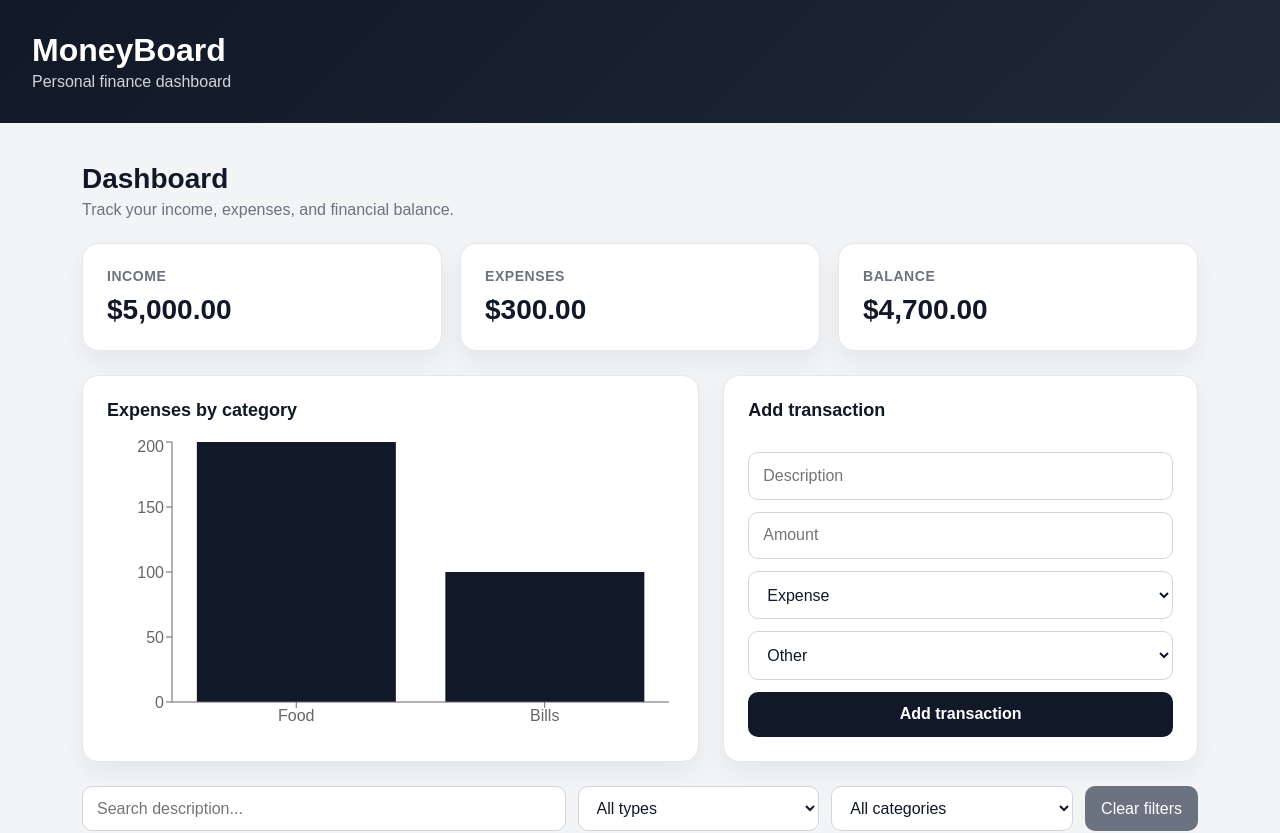
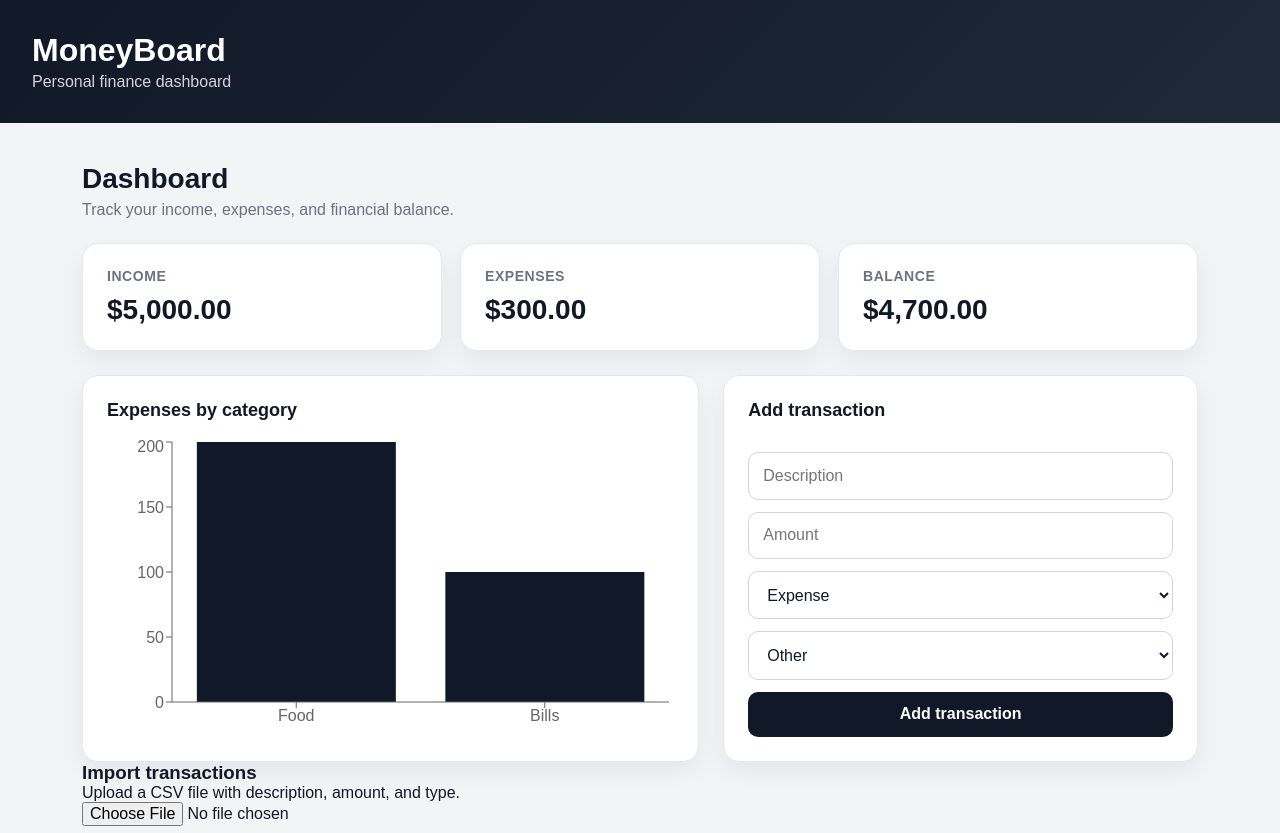
Before and after one commit to CaceresEly/MoneyBoard, a React (Vite) app: page / in a window 1280 px wide. Shown: the top 833 px of the page. Built offline with nearby package versions, Linux system fonts and the light colour scheme.

Commit message:
feat: import transactions from CSV file

```diff
--- a/src/pages/Dashboard.jsx
+++ b/src/pages/Dashboard.jsx
@@ -1,4 +1,5 @@
 import { useEffect, useState } from 'react'
+import CsvImporter from '../components/CsvImporter'
 import ExpenseChart from '../components/ExpenseChart'
 import Filters from '../components/Filters'
 import SummaryCard from '../components/SummaryCard'
@@ -26,6 +27,7 @@ function Dashboard() {
     localStorage.setItem('transactions', JSON.stringify(transactions))
   }, [transactions])
 
+  // 🔎 filtros
   const filteredTransactions = transactions.filter((transaction) => {
     const matchesType =
       selectedType === 'all' || transaction.type === selectedType
@@ -40,6 +42,7 @@ function Dashboard() {
     return matchesType && matchesCategory && matchesSearch
   })
 
+  // 💰 resumo
   const income = transactions
     .filter((transaction) => transaction.type === 'income')
     .reduce((total, transaction) => total + transaction.amount, 0)
@@ -56,6 +59,7 @@ function Dashboard() {
     { id: 3, title: 'Balance', amount: balance },
   ]
 
+  // 📊 gráfico
   const expensesByCategory = transactions
     .filter((transaction) => transaction.type === 'expense')
     .reduce((acc, transaction) => {
@@ -71,12 +75,13 @@ function Dashboard() {
     }, {})
 
   const chartData = Object.entries(expensesByCategory).map(
-  ([category, amount]) => ({
-    category: getCategoryLabel(category),
-    amount,
-  })
-)
+    ([category, amount]) => ({
+      category: getCategoryLabel(category),
+      amount,
+    })
+  )
 
+  // ➕ adicionar
   function handleAddTransaction(newTransaction) {
     setTransactions((currentTransactions) => [
       ...currentTransactions,
@@ -87,12 +92,22 @@ function Dashboard() {
     ])
   }
 
+  // 📥 importar CSV
+  function handleImportTransactions(importedTransactions) {
+    setTransactions((currentTransactions) => [
+      ...currentTransactions,
+      ...importedTransactions,
+    ])
+  }
+
+  // ❌ deletar
   function handleDeleteTransaction(transactionId) {
     setTransactions((currentTransactions) =>
       currentTransactions.filter((transaction) => transaction.id !== transactionId)
     )
   }
 
+  // 🧹 limpar tudo
   function handleClearTransactions() {
     const confirmClear = window.confirm(
       'Are you sure you want to delete all transactions?'
@@ -103,6 +118,7 @@ function Dashboard() {
     }
   }
 
+  // 🔄 limpar filtros
   function handleClearFilters() {
     setSelectedType('all')
     setSelectedCategory('all')
@@ -129,6 +145,9 @@ function Dashboard() {
         <TransactionForm onAddTransaction={handleAddTransaction} />
       </div>
 
+      {/* 👇 IMPORTADOR CSV */}
+      <CsvImporter onImportTransactions={handleImportTransactions} />
+
       <Filters
         selectedType={selectedType}
         selectedCategory={selectedCategory}
```
